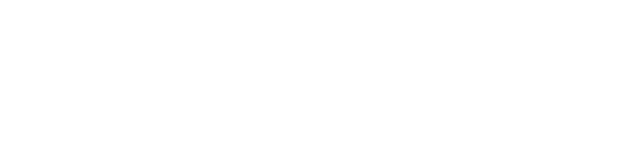
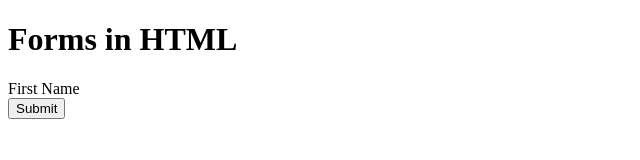
Before and after one commit to Ranipawar24/BASICS_OF_HTML-CSS, a plain HTML site: page inputs.html in a window 1280 px wide. Shown: the whole page, without its empty margins (0-640 px from the left). Drawn offline with Linux system fonts and the light colour scheme.

Commit message:
Update inputs.html

```diff
--- a/inputs.html
+++ b/inputs.html
@@ -6,6 +6,12 @@
     <title>Input form</title>
 </head>
 <body>
+    <h1>Forms in HTML</h1>
+    <form action="url" method="GET">
+        <label for="fname">First Name</label><br>
 
+        <button type="submit">Submit</button>
+
+    </form>
 </body>
 </html>
```
